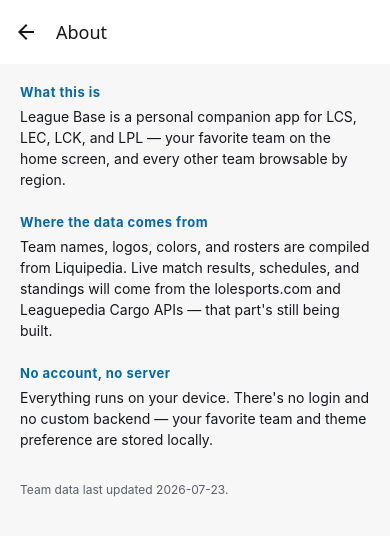
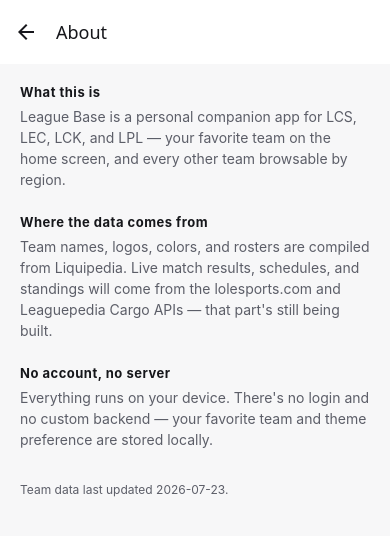
Before and after one commit to jharvey-kcgs/League-Base, a React Native app: screen /SettingsAbout in a window 390 px wide. Shown: the top 536 px of the page. Built offline with nearby package versions, Linux system fonts and the light colour scheme.

Commit message:
fix text in settings + player lanes

```diff
--- a/src/screens/AboutScreen.tsx
+++ b/src/screens/AboutScreen.tsx
@@ -34,10 +34,10 @@
     <ScrollView style={[styles.container, { backgroundColor: colors.background }]}>
       {SECTIONS.map((s) => (
         <View key={s.heading} style={styles.section}>
-          <AppText weight="bold" style={[styles.heading, { color: colors.accent }]}>
+          <AppText weight="bold" style={[styles.heading, { color: colors.text }]}>
             {s.heading}
           </AppText>
-          <AppText style={[styles.body, { color: colors.text }]}>{s.body}</AppText>
+          <AppText style={[styles.body, { color: colors.textMuted }]}>{s.body}</AppText>
         </View>
       ))}
       <AppText style={[styles.footnote, { color: colors.textMuted }]}>
--- a/src/screens/DataSettingsScreen.tsx
+++ b/src/screens/DataSettingsScreen.tsx
@@ -157,7 +157,7 @@
 }) {
   return (
     <View style={styles.section}>
-      <AppText weight="bold" style={[styles.sectionTitle, { color: colors.accent }]}>
+      <AppText weight="bold" style={[styles.sectionTitle, { color: colors.text }]}>
         {title.toUpperCase()}
       </AppText>
       <View style={[styles.sectionRule, { backgroundColor: colors.border }]} />
--- a/src/screens/HomeScreen.tsx
+++ b/src/screens/HomeScreen.tsx
@@ -8,7 +8,7 @@
 import { safeColor, readableTextOn } from '../utils/colorContrast';
 import { LaneIcon } from '../components/LaneIcon';
 import { AppText } from '../components/AppText';
-import { laneFromRole, isSubstitute } from '../types/team';
+import { laneFromRole, isSubstitute, compareByLane, laneShortLabel } from '../types/team';
 import type { RootStackParamList } from '../navigation/types';
 
 type Props = NativeStackScreenProps<RootStackParamList, 'Home'>;
@@ -69,7 +69,7 @@
   colors: ReturnType<typeof useTheme>['colors'];
 }) {
   const teamColor = safeColor(team.colors.primary, colors.accent);
-  const players = team.roster.players.filter((p) => !isSubstitute(p.role));
+  const players = team.roster.players.filter((p) => !isSubstitute(p.role)).sort(compareByLane);
   const substitutes = team.roster.players.filter((p) => isSubstitute(p.role));
 
   return (
@@ -216,7 +216,9 @@
         <AppText weight="bold" style={[styles.rosterName, { color: colors.text }]}>
           {name}
         </AppText>
-        <AppText style={[styles.rosterRole, { color: colors.textMuted }]}>{lane ?? role}</AppText>
+        <AppText style={[styles.rosterRole, { color: colors.textMuted }]}>
+          {lane ? laneShortLabel(lane) : role}
+        </AppText>
       </View>
     </View>
   );
--- a/src/screens/ProfileSettingsScreen.tsx
+++ b/src/screens/ProfileSettingsScreen.tsx
@@ -19,7 +19,7 @@
         <AppText weight="medium" style={[styles.currentLabel, { color: colors.textMuted }]}>
           Current favorite team
         </AppText>
-        <AppText weight="heavy" style={[styles.currentTeam, { color: colors.accent }]}>
+        <AppText weight="heavy" style={[styles.currentTeam, { color: colors.text }]}>
           {currentTeam?.name ?? 'None set'}
         </AppText>
         <AppText style={[styles.hint, { color: colors.textMuted }]}>
```
